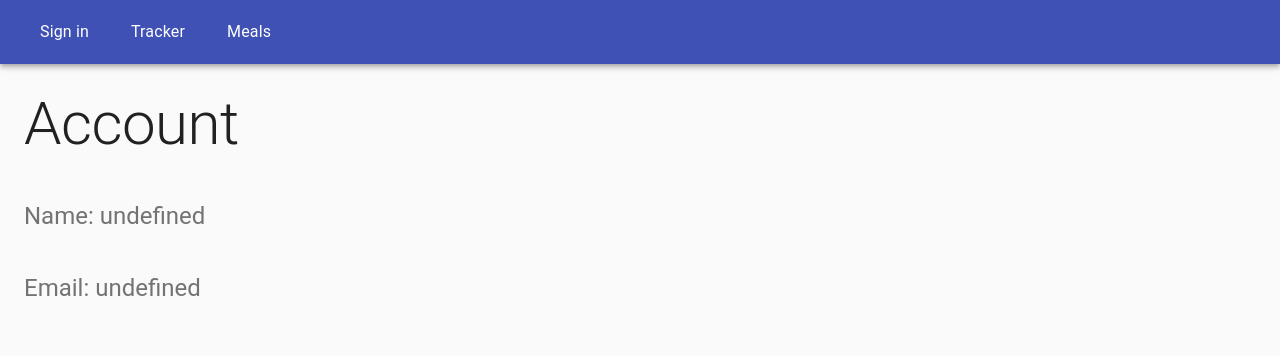
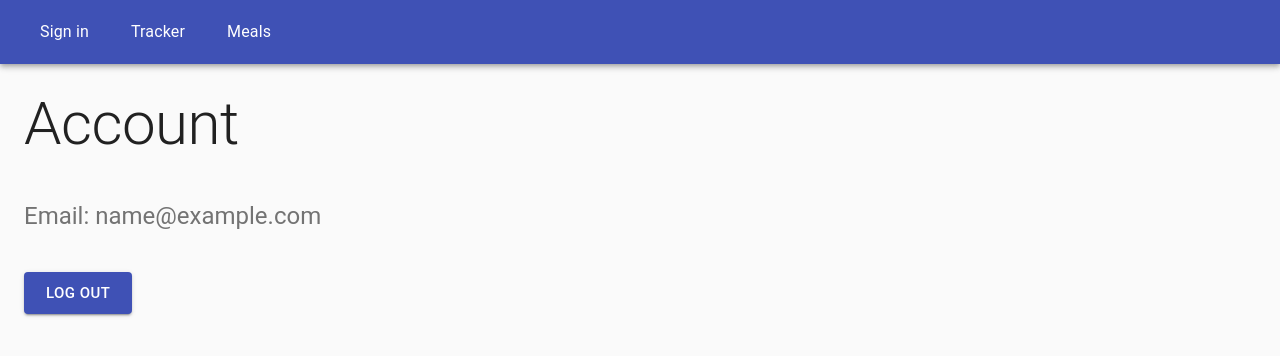
Before and after one commit to CodeAlanSanchez/food-tracker, a React (Create React App) app in the folder client/: page /account in a window 1280 px wide. Shown: the top 356 px of the page. Built offline with nearby package versions, Linux system fonts and the light colour scheme; sample sign-in values are in the browser's storage.

Commit message:
Add logout button to account component

```diff
--- a/client/src/components/Account/Account.jsx
+++ b/client/src/components/Account/Account.jsx
@@ -1,24 +1,40 @@
-import { Box, Typography, Container } from '@material-ui/core';
-
+import {
+  Box, Typography, Container, Button,
+} from '@material-ui/core';
+import { useDispatch } from 'react-redux';
+import { useHistory } from 'react-router-dom';
 import React from 'react';
 import useStyles from './styles';
 
-const Account = ({ user }) => {
+const Account = () => {
   const classes = useStyles();
+  const user = JSON.parse(localStorage.getItem('profile'));
+  const dispatch = useDispatch();
+  const history = useHistory();
+
+  if (!user?.result?.email) {
+    history.push('/auth');
+  }
+
+  const handleLogout = () => {
+    dispatch({ type: 'LOGOUT' });
+    history.push('/auth');
+  };
 
   return (
-    <Container container maxWidth="lg" className={classes.account}>
+    <Container maxWidth="lg" className={classes.account}>
       <Typography variant="h2" gutterBottom>
         Account
       </Typography>
       <Box mt={5} />
-      <Typography variant="h5" color="textSecondary" gutterBottom>
-        {`Name: ${user?.name}`}
+      <Box mt={5} />
+      <Typography variant="h5" color="textSecondary">
+        {`Email: ${user?.result?.email}`}
       </Typography>
       <Box mt={5} />
-      <Typography variant="h5" color="textSecondary">
-        {`Email: ${user?.email}`}
-      </Typography>
+      <Button color="primary" size="large" variant="contained" onClick={() => handleLogout()}>
+        Log out
+      </Button>
     </Container>
   );
 };
```
